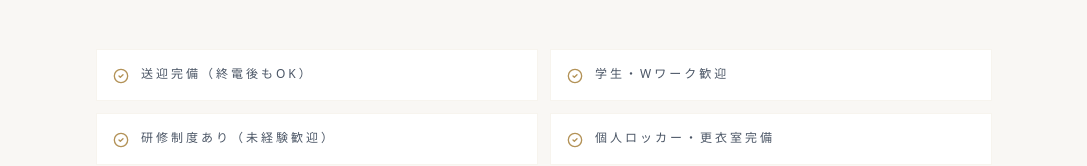
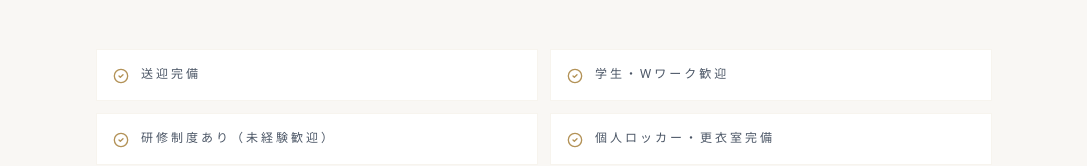
Before and after one commit to SocialBoost1201/Animo, a Next.js app: page /recruit/cast in a window 1280 px wide. Shown: the part 2034-2200 px from the top of the page, without its empty margins (96-1183 px from the left). Built offline with nearby package versions, Linux system fonts and the light colour scheme; no server answers.

Commit message:
update: 全求人ページから「終電後もOK」の表記を完全削除

```diff
--- a/app/(public)/recruit/cast/page.tsx
+++ b/app/(public)/recruit/cast/page.tsx
@@ -34,7 +34,7 @@ const MERITS = [
 ];
 
 const BENEFITS = [
-  '送迎完備（終電後もOK）',
+  '送迎完備',
   '学生・Wワーク歓迎',
   '研修制度あり（未経験歓迎）',
   '個人ロッカー・更衣室完備',
@@ -209,7 +209,7 @@ export default function CastRecruitPage() {
               { label: '体験入店', value: '時給保証', unit: '日払いOK' },
               { label: 'シフト', value: '週1日〜', unit: '3時間〜OK' },
               { label: '同伴・アフター', value: 'ノルマ', unit: '一切なし' },
-              { label: '送り', value: '毎回完備', unit: '終電後もOK' },
+              { label: '送り', value: '毎回完備' },
             ].map((item, i) => (
               <div key={i} className="text-center py-6 px-4">
                 <p className="text-gold font-serif text-[10px] luxury-tracking uppercase mb-2">{item.label}</p>
--- a/app/(public)/recruit/staff/page.tsx
+++ b/app/(public)/recruit/staff/page.tsx
@@ -59,7 +59,7 @@ const POSITIONS = {
       },
     ],
     benefits: [
-      '送迎完備（終電後もOK）',
+      '送迎完備',
       '学生・Wワーク歓迎',
       '昇進・昇給あり',
       '研修・OJT制度あり',
@@ -115,7 +115,7 @@ const POSITIONS = {
       },
     ],
     benefits: [
-      '送迎完備（終電後もOK）',
+      '送迎完備',
       '週1日・3時間〜OK',
       '学生・Wワーク歓迎',
       'キャストとは別の立場で働ける',
```
